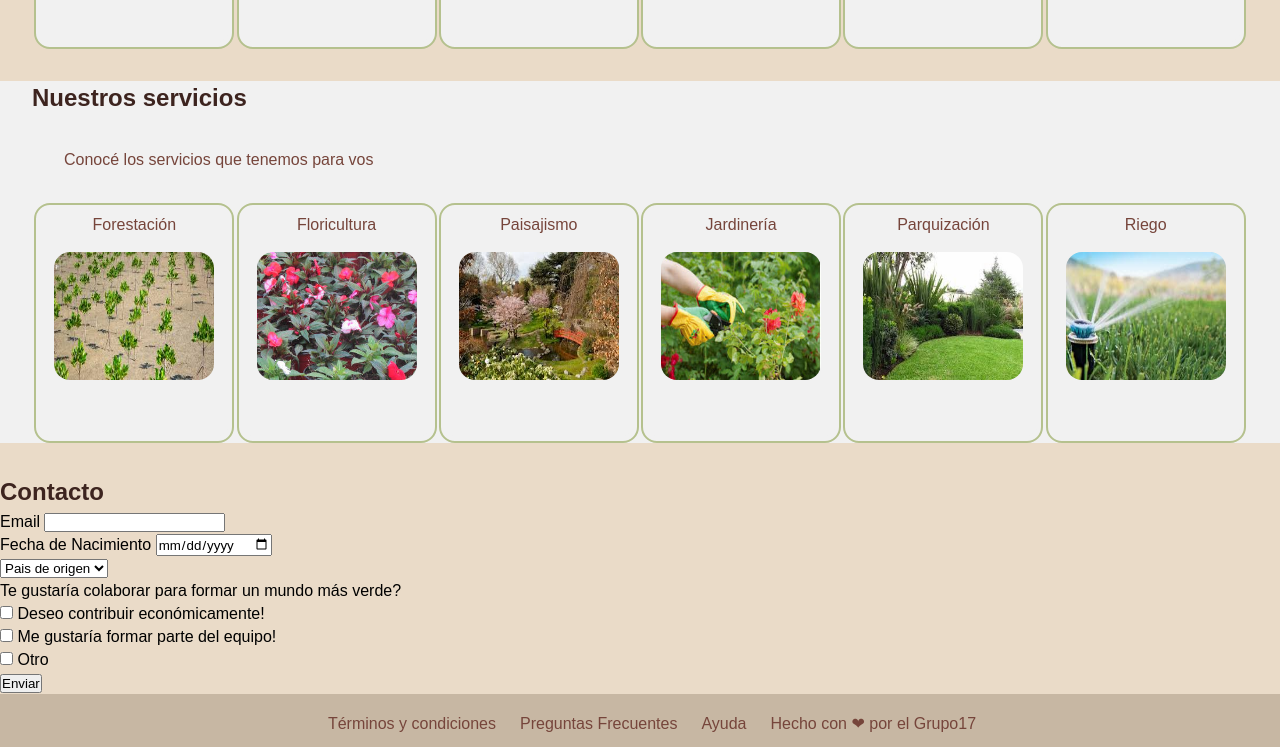
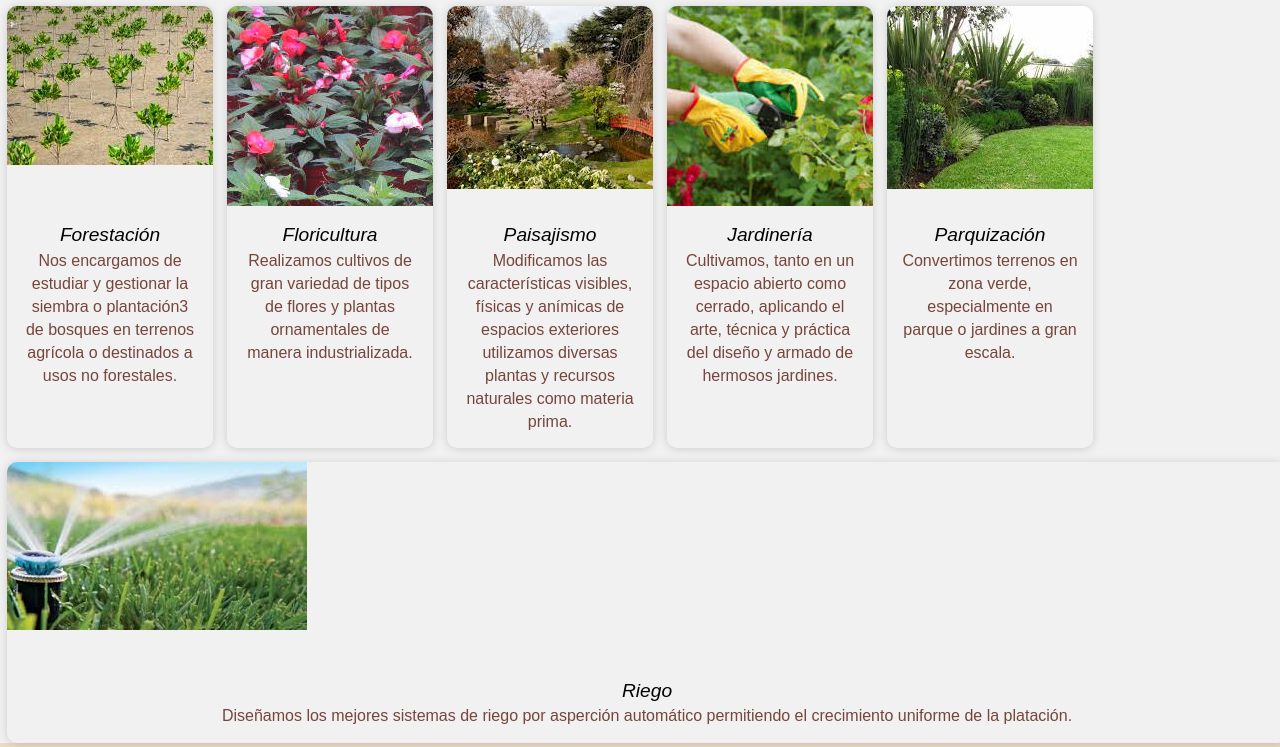
Before and after one commit to VillalbaAgustin/HojaVerde, a plain HTML site: page index.html in a window 1280 px wide. Shown: the part 1330-2077 px from the top of the page. Drawn offline with Linux system fonts and the light colour scheme; a web font is replaced by a local one.

Commit message:
second commit
cambios en el estilo de la sección Nuestros_Servicios y Sobre_Nosotros

```diff
--- a/index.html
+++ b/index.html
@@ -62,14 +62,7 @@
           </ul>
         </div>
         <div class="contenido1-1">
-          <p> El vivero comenzó con la producción de plantines florales y herbáceas perennes. A los pocos años, se
-            sumaron a la producción los arbustos leñosos y semi leñosos, árboles frutales y forestales. Al estar
-            inscriptos en el SENASA y el INASE (organismos estatales que regulan y controlan nuestra producción),
-            podemos garantizar la sanidad de las mismas. Nuestra casa central está ubicada en el departamento de Junín
-            de la provincia de Mendoza, con una superficie destinada a la producción de 25000 m2 distribuidos en 6000 m2
-            de invernáculos de última generación con apertura cenital. Con 8000 m2 de sombraculos y el resto utilizado
-            para especies que requieren las condiciones de campo. En la casa central contamos con un stock permanente y
-            variado de insumos para el jardín.</p>
+          <p> El vivero comenzó con la producción de plantines florales y herbáceas perennes. A los pocos años, se sumaron a la producción los arbustos leñosos y semi leñosos, árboles frutales y forestales. Al estar inscriptos en el SENASA y el INASE (organismos estatales que regulan y controlan nuestra producción), podemos garantizar la sanidad de las mismas. Nuestra casa central está ubicada en el departamento de Junín de la provincia de Mendoza, con una superficie destinada a la producción de 25000 m2 distribuidos en 6000 m2 de invernáculos de última generación con apertura cenital. Con 8000 m2 de sombraculos y el resto utilizado para especies que requieren las condiciones de campo. En la casa central contamos con un stock permanente y variado de insumos para el jardín.</p>
         </div>
       </div>
     </section>
@@ -169,84 +162,75 @@
 
     <section class="seccion_clara" id="Nuestros_Servicios">
       <h2 id="titulo3">Nuestros servicios</h2>
-      <div id="tema">
+      <div>
         <p class="contenido3">Conocé los servicios que tenemos para vos</p>
       </div>
 
-      <div class="card-flores-contenedor">
-        <div class="card">
-          <div class="card-flores">
-            <div class="card-front">
-              <p>Forestación</p>
+      <div class="card-service-container">
+        <div class="card-service">
+          <div class="service-img">
               <img src="./static/img/servicios/forestacion.png" alt="Forestación">
           </div>
-            <div class="card-back">
+          <div class="service-text">
+            <span>Forestación</span>
             <p>Nos encargamos de estudiar y gestionar la siembra o plantación3 de bosques en terrenos agrícola o destinados a usos no forestales.</p>
           </div>
         </div>
-        </div>
 
-        <div class="card">
-          <div class="card-flores">
-            <div class="card-front">
-              <p>Floricultura</p>
+        <div class="card-service">
+          <div class="service-img">
             <img src="./static/img/servicios/floricultura.png" alt="Floricultura">
           </div>
-            <div class="card-back">
+          <div class="service-text">
+            <span>Floricultura</span>
             <p>Realizamos cultivos de gran variedad de tipos de flores y plantas ornamentales de manera industrializada.</p>
           </div>
         </div>
-        </div>
 
-        <div class="card">
-          <div class="card-flores">
-            <div class="card-front">
-              <p>Paisajismo</p>
+        <div class="card-service">
+          <div class="service-img">
             <img src="./static/img/servicios/paisajismo.png" alt="Paisajismo">
           </div>
-            <div class="card-back">
+          <div class="service-text">
+            <span>Paisajismo</span>
             <p>Modificamos las características visibles, físicas y anímicas de espacios exteriores utilizamos diversas plantas y recursos naturales como materia prima.</p>
           </div>
         </div>
-        </div>
 
-        <div class="card">
-          <div class="card-flores">
-            <div class="card-front">
-              <p>Jardinería</p>
+        <div class="card-service">
+          <div class="service-img">
             <img src="./static/img/servicios/jardineria.png" alt="Jardinería">
           </div>
-            <div class="card-back">
+          <div class="service-text">
+            <span>Jardinería</span>
             <p>Cultivamos, tanto en un espacio abierto como cerrado, aplicando el arte, técnica y práctica del diseño y armado de hermosos jardines.</p>
           </div>
         </div>
-        </div>
 
-        <div class="card">
-          <div class="card-flores">
-            <div class="card-front">
-              <p>Parquización</p>
+        <div class="card-service">
+          <div class="service-img">
               <img src="./static/img/servicios/parquizacion.png" alt="Parquización">
             </div>
-            <div class="card-back">
+            <div class="service-text">
+              <span>Parquización</span>
               <p>Convertimos terrenos en zona verde, especialmente en parque o jardines a gran escala.</p>
             </div>
           </div>
         </div>
 
-        <div class="card">
-          <div class="card-flores">
-            <div class="card-front">
-              <p>Riego</p>
+        <div class="card-service">
+          <div class="service-img">
               <img src="./static/img/servicios/riego.png" alt="Riego">
             </div>
-            <div class="card-back">
-              <p>Diseñamos los mejores sistemas de riego  por aspeción automático permitiendo el crecimiento uniforme de la platación.</p>
+            <div class="service-text">
+              <span>Riego</span>
+              <p>Diseñamos los mejores sistemas de riego  por asperción automático permitiendo el crecimiento uniforme de la platación.</p>
             </div>
           </div>
         </div>
 
       </div>
+
     </section>
 
     <section class="seccion_oscura" id="Contacto">
--- a/static/css/style.css
+++ b/static/css/style.css
@@ -110,7 +110,7 @@ section {
   background-size: cover;
   background-position: center;
   width: 100%;
-  height: 30vh;
+  height: 20vh;
   box-shadow: inset 0 0 0 2000px rgba(84, 84, 84, 0.2);
   display: flex;
   justify-content: center;
@@ -120,18 +120,18 @@ section {
 
 h1 {
   color: var(--third-color);
-  font-size: 2.5em;
+  font-size: 3em;
 }
 
 #titulo1 {
-  font-size: 2.2em;
+  font-size: 2.5em;
   font-style: oblique;
   text-align: center;
   margin-top: 10px;
 }
 
 .texto1 {
-  font-size: 1.2em;
+  font-size: 1.5em;
   font-style: oblique;
   text-align: center;
   font-weight: bold;
@@ -140,6 +140,7 @@ h1 {
 }
 
 .contenido1 {
+  display: flex;
   flex-flow: row nowrap;
   justify-content: center;
   align-items: center;
@@ -147,10 +148,10 @@ h1 {
 
 .slider {
   width: 80%;
-  max-width: 400px;
+  max-width: 500px;
   height: 300px;
   overflow: hidden;
-  margin: 0 auto;
+  margin: 0px 40px 10px;
 }
 
 .slider ul {
@@ -184,12 +185,13 @@ h1 {
 }
 
 .contenido1-1 {
-  margin: 5px;
+  margin: 0px;
   justify-content: center;
   align-items: center;
 }
 
 .contenido1-1 p{
+  font-size: 1em;
   text-align: center;
   padding: 2rem 8rem;
 }
@@ -309,79 +311,51 @@ display: flex;
 
   /* Sección Tu Jardín */
 
+
   /*********** Nuestros_Servicios**************/
 
-#Nuestros_Servicios{
-  padding: 0rem 2rem;
+ #titulo3{
+  padding: 1rem 2rem 0rem;
  }
 
 .contenido3{
-  margin: 2rem;
+ margin: 2rem 4rem;
 }
 
-/*.card-flores-contenedor{
+.card-service-container{
+  width: 100%;
   display: flex;
-  justify-content: space-evenly;
-  flex-wrap: wrap;
-  margin: 2rem 0rem;
-  perspective: 62.5rem;
+  max-width: 1100px;
 }
 
-    .card-flores{
-      display: flex;
-      flex-direction: column;
-      align-items: center;
-      background-color: var(--third-color);
-      width: 12.5rem;
-      height: 15rem;
-      border-radius: 1rem;
-      border: solid 0.18rem var(--primary-color);
-      cursor: pointer;
-      position: relative;
-      transform-style: preserve-3d;
-      transform: rotateY(0deg);
-      transition: transform 0.6s;
+.card-service{
+  width: 100%;
+  margin: 7px;
+  border-radius: 10px;
+  overflow: hidden;
+  box-shadow: 0px 1px 10px rgba(0, 0, 0, 0.15);
+  cursor: default;
+  transition: all 400ms ease;
 }
 
-    .card-flores p{
-      margin: 0.5rem;
+.card-service:hover{
+  box-shadow: 5px 5px 20px rgba(0, 0, 0, 0.4);
+  transform: translateY(-8%);
 }
 
-    .card-flores img{
-      width: 10rem;
-      height: 8rem;
-      border-radius: 1rem;
-      margin: 0.5rem;
+.service-img{
+  width: 200px;
+  height: 200px;
 }
 
-    .card-front, .card-back {
-      position: absolute;
-      backface-visibility: hidden;
-      display: flex;
-      flex-direction: column;
-      align-items: center;
-      border-radius: 1rem;
-      width: 12rem;
-      height: 14.5rem;
-      border-radius: 1rem;
-      z-index: -1;
-  }*/
-
-  .card-front {
-    background-color: var(--third-color);
+.service-text{
+  padding: 15px;
+  text-align: center;
 }
 
-  .card-back {
-    background-color: var(--third-color);
-    transform: rotateY(180deg);
-    text-align: center;
-    padding-top: 1rem;
+span{
+  font-size: 350;
+  font-style: oblique;
+  font-size: 1.2rem;
+  padding: 15px;
 }
-
-  .card-flores-hover{
-  display: flex;
-  }
-
-  .card:hover > .card-flores {
-    transform: rotateY(180deg);
-  }*/
```
Lines whose indentation alone changed are shown as unchanged.
